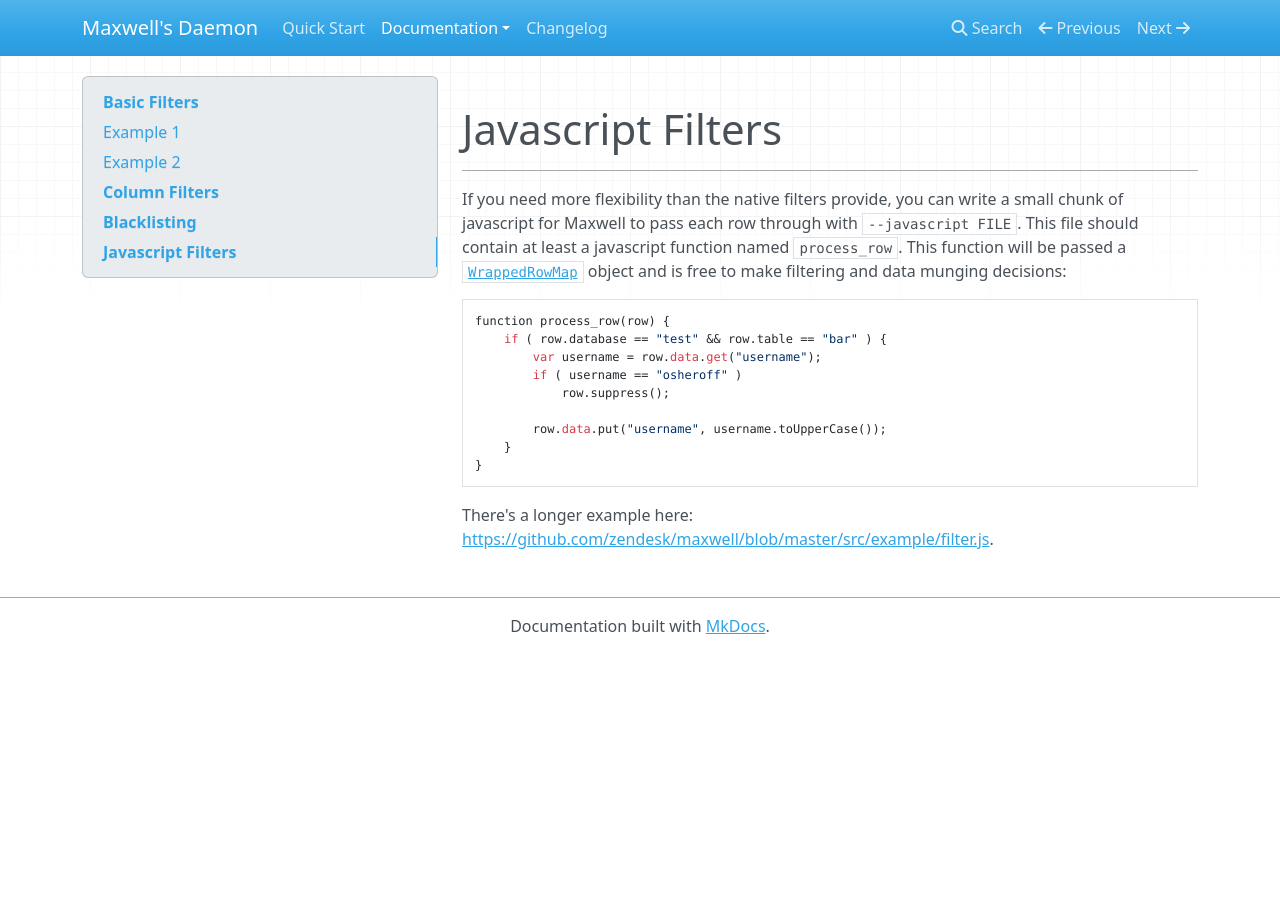
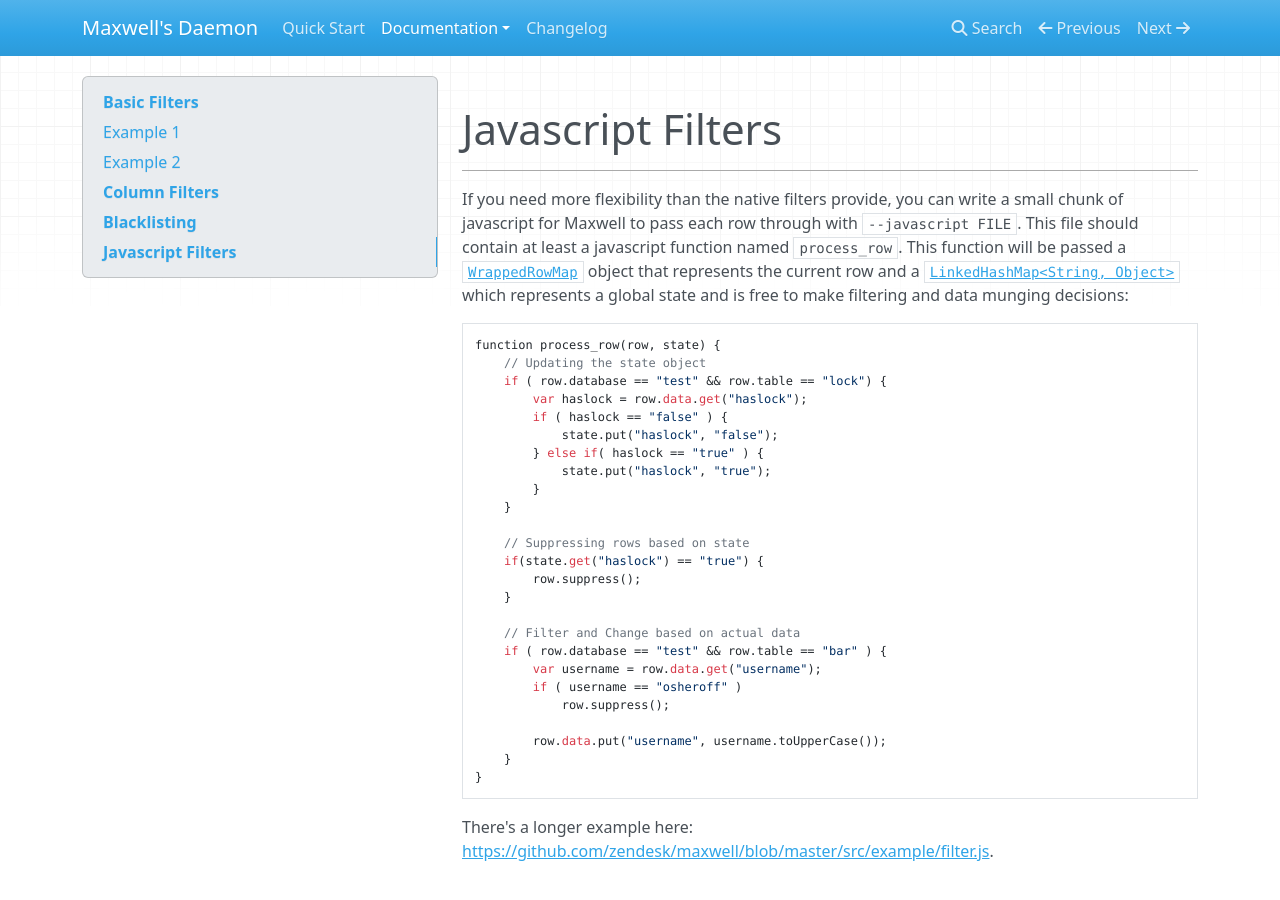
Before and after one commit to zendesk/maxwell, an MkDocs documentation site: the page built from docs/docs/filtering.md, in a window 1280 px wide and 900 px high, scrolled down 1207 px. Built offline with MkDocs 1.6.1, drawn with Linux system fonts in a browser that asks for light colours; nearby versions of some CDN libraries; before the commit the page ends 1861 px from its top, so only the background shows below that.

Commit message:
docs: update docs to reflect changes to global filter

````diff
--- a/docs/docs/filtering.md
+++ b/docs/docs/filtering.md
@@ -56,10 +56,26 @@
 If you need more flexibility than the native filters provide, you can write a small chunk of
 javascript for Maxwell to pass each row through with `--javascript FILE`.  This file should contain
 at least a javascript function named `process_row`.  This function will be passed a [`WrappedRowMap`]()
-object and is free to make filtering and data munging decisions:
+object that represents the current row and a [`LinkedHashMap<String, Object>`]() which represents a global state and is free to make filtering and data munging decisions:
 
 ```
-function process_row(row) {
+function process_row(row, state) {
+	// Updating the state object
+	if ( row.database == "test" && row.table == "lock") {
+		var haslock = row.data.get("haslock");
+		if ( haslock == "false" ) {
+			state.put("haslock", "false");
+		} else if( haslock == "true" ) {
+			state.put("haslock", "true");
+		}
+	}
+
+	// Suppressing rows based on state
+	if(state.get("haslock") == "true") {
+		row.suppress();
+	}
+
+	// Filter and Change based on actual data
 	if ( row.database == "test" && row.table == "bar" ) {
 		var username = row.data.get("username");
 		if ( username == "osheroff" )
````
